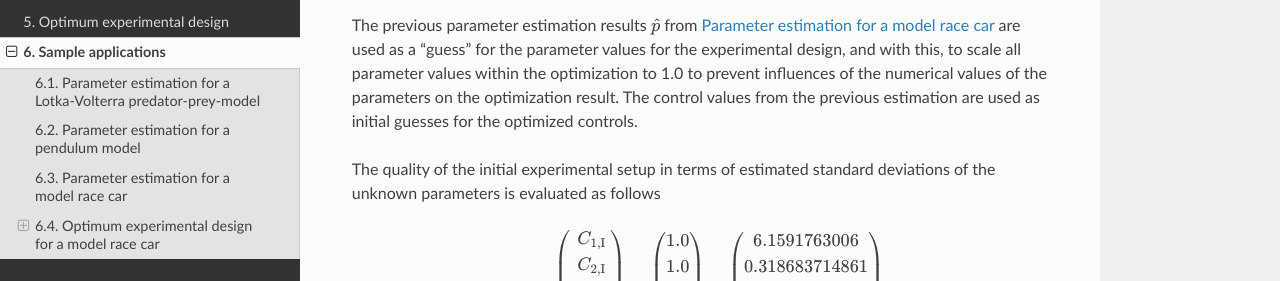
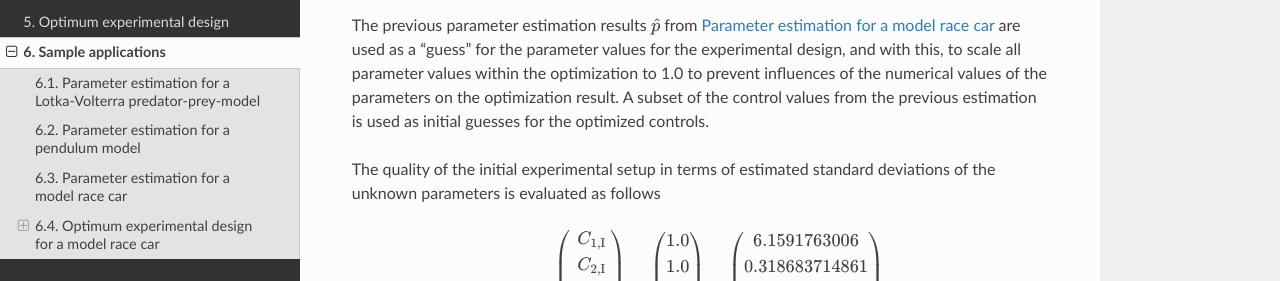
Before and after one commit to adbuerger/casiopeia, a Sphinx documentation site: the page built from doc/samples.rst, in a window 1280 px wide and 900 px high, scrolled down 5242 px. Shown: the part 242-523 px from the top of the window. Built offline with Sphinx 7.4.7 and the Read the Docs theme 2.0.0, drawn with Linux system fonts in a browser that asks for light colours.

Commit message:
small correction in docs

```diff
--- a/doc/samples.rst
+++ b/doc/samples.rst
@@ -172,7 +172,7 @@ Initial setup
 
 For this application, we assume that we are not bound to the previous race track to obtain measurements for the race car, but can drive the car on a rectangular mat of the racetrack's material. The controls are bounded by the maximum and minimum values of the controls measurements from `Parameter estimation for a model race car`_, as well as the states are bounded by their corresponding maximum and minimum values of the states measurements. The bounds are introduced to prevent the optimizer from creating unrealistic scenarios that could e. g. cause the race car to fall over when taking too sharp turns, which is not explicitly considered within the model.
 
-The previous parameter estimation results :math:`\hat{p}` from `Parameter estimation for a model race car`_ are used as a "guess" for the parameter values for the experimental design, and with this, to scale all parameter values within the optimization to 1.0 to prevent influences of the numerical values of the parameters on the optimization result. The control values from the previous estimation are used as initial guesses for the optimized controls.
+The previous parameter estimation results :math:`\hat{p}` from `Parameter estimation for a model race car`_ are used as a "guess" for the parameter values for the experimental design, and with this, to scale all parameter values within the optimization to 1.0 to prevent influences of the numerical values of the parameters on the optimization result. A subset of the control values from the previous estimation is used as initial guesses for the optimized controls.
 
 The quality of the initial experimental setup in terms of estimated standard deviations of the unknown parameters is evaluated as follows
 
```
